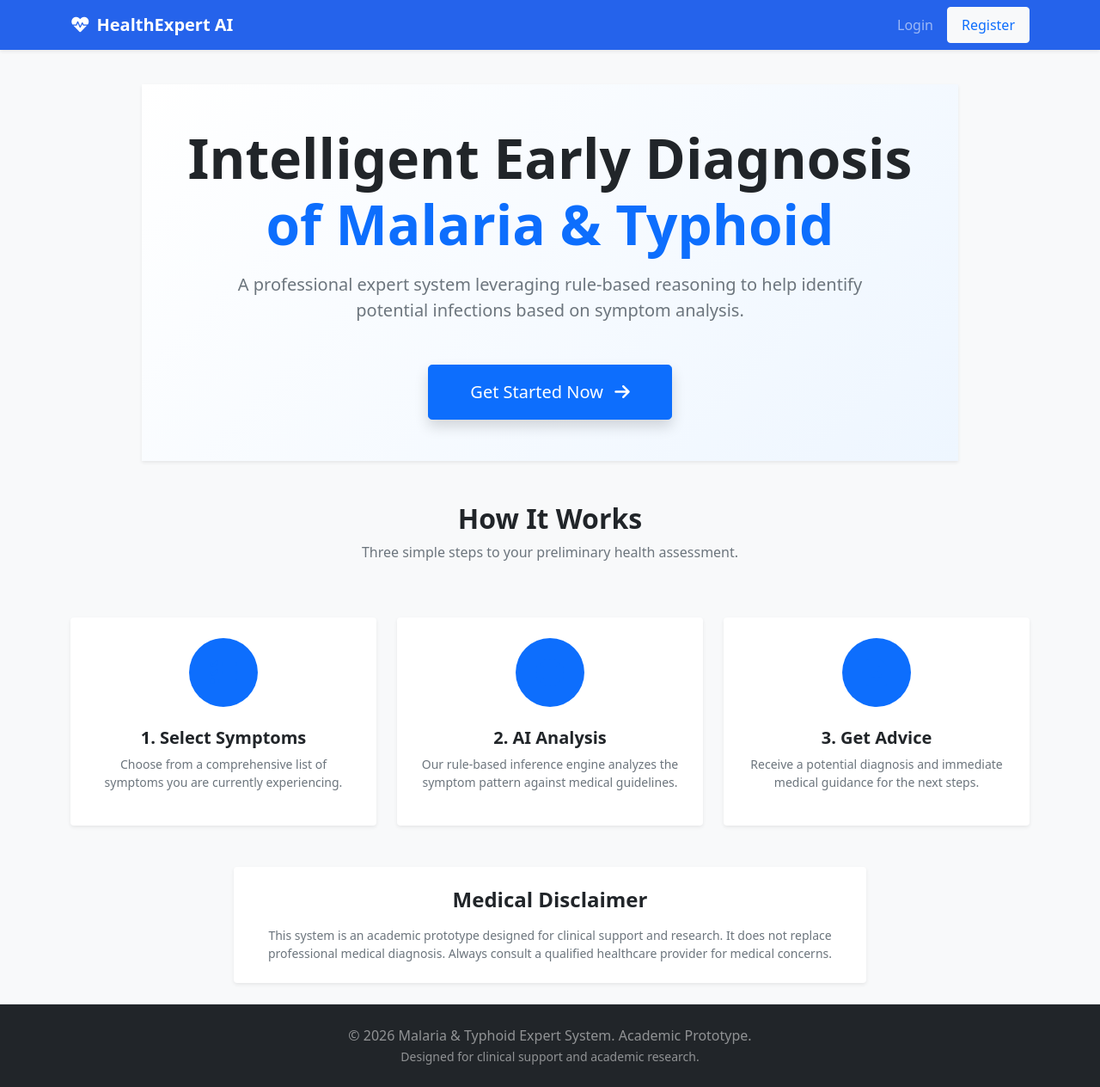
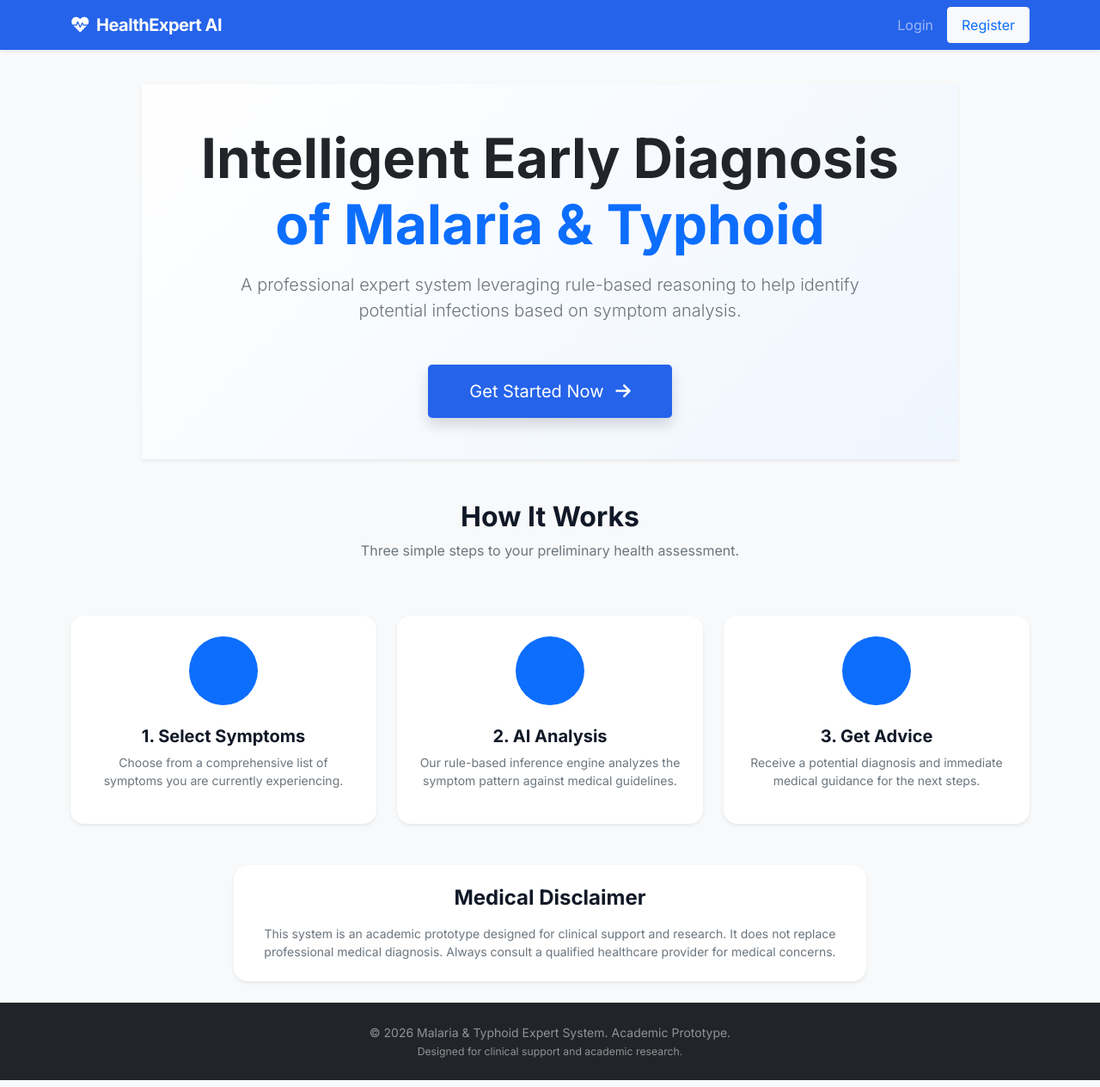
Before and after one commit to digitalpentech-art/malaria-typhoid-expert-system, a Flask app: page / in a window 1280 px wide. Shown: the whole page at 86% size. Run offline with Flask 3, Linux system fonts and the light colour scheme; some libraries are stand-ins or nearby versions.

Commit message:
Refactor UI: implement modern design system, fix Bootstrap JS, and integrate Inter font

```diff
--- a/app/static/css/style.css
+++ b/app/static/css/style.css
@@ -1,21 +1,89 @@
+/* Google Fonts - Inter */
+@import url('https://fonts.googleapis.com/css2?family=Inter:wght@300;400;500;600;700;800&display=swap');
+
 :root {
     --brand-blue: #2563eb;
+    --brand-blue-hover: #1d4ed8;
+    --brand-light: #eff6ff;
+    --text-main: #1f2937;
+    --text-muted: #6b7280;
+    --bg-light: #f8fafc;
 }
 
+body {
+    font-family: 'Inter', sans-serif;
+    color: var(--text-main);
+    background-color: var(--bg-light);
+}
+
+/* Typography refinements */
+h1, h2, h3, h4, h5, h6 {
+    font-weight: 700;
+    color: #111827;
+}
+
+/* Navbar styling */
 .navbar {
     background-color: var(--brand-blue) !important;
 }
 
+.navbar-brand {
+    letter-spacing: -0.025em;
+}
+
+/* Custom Buttons */
 .btn-brand {
     background-color: var(--brand-blue);
     color: white;
+    border: none;
+    transition: all 0.2s ease;
 }
 
 .btn-brand:hover {
-    background-color: #1d4ed8;
+    background-color: var(--brand-blue-hover);
     color: white;
+    transform: translateY(-1px);
+    box-shadow: 0 4px 6px -1px rgba(0, 0, 0, 0.1), 0 2px 4px -1px rgba(0, 0, 0, 0.06);
 }
 
-.text-brand {
-    color: var(--brand-blue);
+.btn-brand:active {
+    transform: translateY(0);
 }
+
+/* Card refinements */
+.card {
+    border-radius: 1rem;
+    transition: transform 0.2s ease, box-shadow 0.2s ease;
+}
+
+.card:hover {
+    transform: translateY(-4px);
+    box-shadow: 0 10px 15px -3px rgba(0, 0, 0, 0.1), 0 4px 6px -2px rgba(0, 0, 0, 0.05) !important;
+}
+
+/* Section spacing and utility */
+.hero-gradient {
+    background: linear-gradient(135deg, #ffffff 0%, #eff6ff 100%);
+}
+
+.icon-circle {
+    display: flex;
+    align-items: center;
+    justify-content: center;
+    border-radius: 50%;
+    transition: transform 0.3s ease;
+}
+
+.icon-circle:hover {
+    transform: scale(1.1);
+}
+
+/* Footer */
+footer {
+    font-size: 0.875rem;
+}
+
+/* Utility classes for smooth transitions */
+.transition-all {
+    transition: all 0.3s ease;
+}
--- a/app/templates/base.html
+++ b/app/templates/base.html
@@ -6,16 +6,10 @@
     <title>{{ title }} - Malaria & Typhoid Expert System</title>
     <!-- Bootstrap 5 CSS -->
     <link href="{{ url_for('static', filename='css/bootstrap.min.css') }}" rel="stylesheet">
+    <!-- Custom Styles -->
+    <link href="{{ url_for('static', filename='css/style.css') }}" rel="stylesheet">
     <!-- Font Awesome -->
     <link rel="stylesheet" href="https://cdnjs.cloudflare.com/ajax/libs/font-awesome/6.0.0/css/all.min.css">
-    <!-- Custom minimal styles for brand color -->
-    <style>
-        :root { --brand-blue: #2563eb; }
-        .navbar { background-color: var(--brand-blue) !important; }
-        .btn-brand { background-color: var(--brand-blue); color: white; }
-        .btn-brand:hover { background-color: #1d4ed8; color: white; }
-        .text-brand { color: var(--brand-blue); }
-    </style>
 </head>
 <body class="d-flex flex-column min-vh-100 bg-light">
 
@@ -83,7 +77,6 @@
     </footer>
 
     <!-- Bootstrap 5 JS Bundle with Popper -->
-    <script href="static/css/bootstrap.bundle.min.css" rel="stylesheet"></script>
     <script src="https://cdn.jsdelivr.net/npm/bootstrap@5.3.0/dist/js/bootstrap.bundle.min.js"></script>
 </body>
 </html>
--- a/app/templates/index.html
+++ b/app/templates/index.html
@@ -3,7 +3,7 @@
 {% block content %}
 <!-- Hero Section -->
 <div class="row justify-content-center">
-    <div class="col-lg-10 text-center py-5 px-4 rounded-5 shadow-sm mb-5" style="background: linear-gradient(135deg, #ffffff 0%, #eef6ff 100%);">
+    <div class="col-lg-10 text-center py-5 px-4 rounded-5 shadow-sm mb-5 hero-gradient">
         <h1 class="display-3 fw-bold text-dark mb-3">
             Intelligent Early Diagnosis <br>
             <span class="text-primary">of Malaria & Typhoid</span>
@@ -13,11 +13,11 @@
         </p>
         <div class="d-flex flex-column flex-sm-row justify-content-center gap-3">
             {% if current_user.is_anonymous %}
-            <a href="{{ url_for('auth.login') }}" class="btn btn-primary btn-lg px-5 py-3 shadow">
+            <a href="{{ url_for('auth.login') }}" class="btn btn-primary btn-lg px-5 py-3 shadow btn-brand">
                 Get Started Now <i class="fas fa-arrow-right ms-2"></i>
             </a>
             {% else %}
-            <a href="{{ url_for('main.symptom_checker') }}" class="btn btn-primary btn-lg px-5 py-3 shadow">
+            <a href="{{ url_for('main.symptom_checker') }}" class="btn btn-primary btn-lg px-5 py-3 shadow btn-brand">
                 Start Symptom Check <i class="fas fa-stethoscope ms-2"></i>
             </a>
             <a href="{{ url_for('main.history') }}" class="btn btn-outline-primary btn-lg px-5 py-3">
@@ -36,7 +36,7 @@
     </div>
     <div class="col-md-4">
         <div class="card h-100 border-0 shadow-sm text-center p-4">
-            <div class="mb-4 mx-auto d-flex align-items-center justify-content-center rounded-circle bg-primary bg-opacity-10 text-primary" style="width: 80px; height: 80px; font-size: 2rem;">
+            <div class="mb-4 mx-auto d-flex align-items-center justify-content-center rounded-circle bg-primary bg-opacity-10 text-primary icon-circle" style="width: 80px; height: 80px; font-size: 2rem;">
                 <i class="fas fa-list-check"></i>
             </div>
             <h3 class="h5 fw-bold">1. Select Symptoms</h3>
@@ -45,7 +45,7 @@
     </div>
     <div class="col-md-4">
         <div class="card h-100 border-0 shadow-sm text-center p-4">
-            <div class="mb-4 mx-auto d-flex align-items-center justify-content-center rounded-circle bg-primary bg-opacity-10 text-primary" style="width: 80px; height: 80px; font-size: 2rem;">
+            <div class="mb-4 mx-auto d-flex align-items-center justify-content-center rounded-circle bg-primary bg-opacity-10 text-primary icon-circle" style="width: 80px; height: 80px; font-size: 2rem;">
                 <i class="fas fa-microchip"></i>
             </div>
             <h3 class="h5 fw-bold">2. AI Analysis</h3>
@@ -54,7 +54,7 @@
     </div>
     <div class="col-md-4">
         <div class="card h-100 border-0 shadow-sm text-center p-4">
-            <div class="mb-4 mx-auto d-flex align-items-center justify-content-center rounded-circle bg-primary bg-opacity-10 text-primary" style="width: 80px; height: 80px; font-size: 2rem;">
+            <div class="mb-4 mx-auto d-flex align-items-center justify-content-center rounded-circle bg-primary bg-opacity-10 text-primary icon-circle" style="width: 80px; height: 80px; font-size: 2rem;">
                 <i class="fas fa-file-medical"></i>
             </div>
             <h3 class="h5 fw-bold">3. Get Advice</h3>
```
